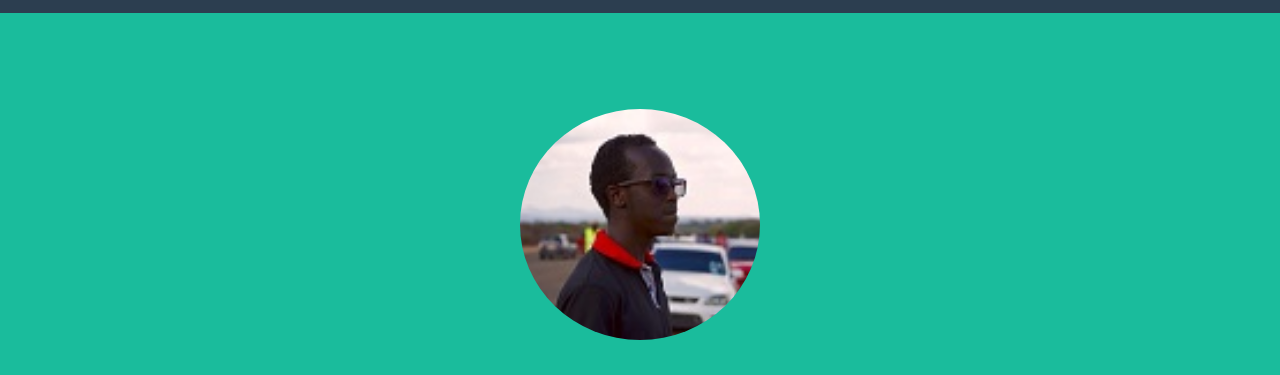
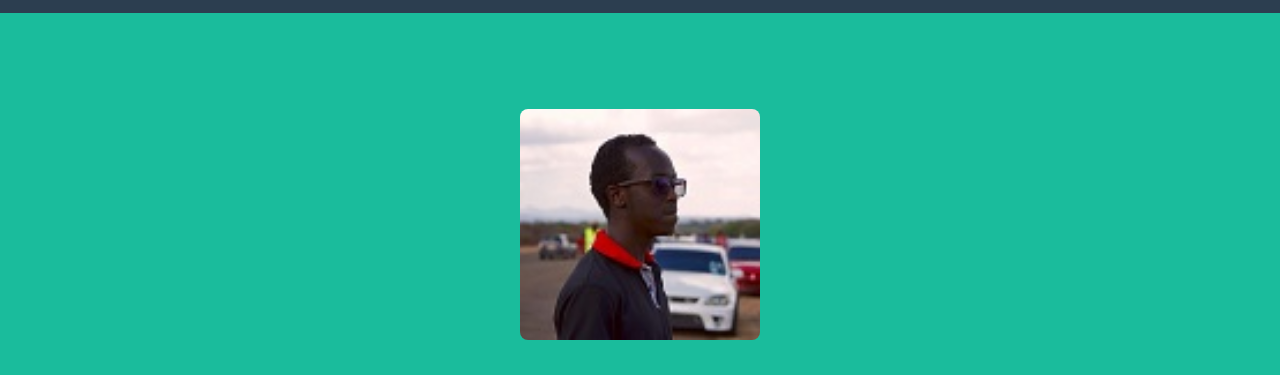
Before and after one commit to kiptechie/codepoet-portfolio, a website with bundled scripts: page index.html in a window 1280 px wide. Shown: the part 91-466 px from the top of the page. Built offline with nearby package versions, Linux system fonts and the light colour scheme.

Commit message:
Update index.html

```diff
--- a/index.html
+++ b/index.html
@@ -54,7 +54,7 @@
     <div class="container d-flex align-items-center flex-column">
 
       <!-- Masthead Avatar Image -->
-      <img class="masthead-avatar mb-5 img-round" src="img/me.jpg" alt="Avatar">
+      <img class="masthead-avatar mb-5 rounded img-round" src="img/me.jpg" alt="Avatar">
 
       <!-- Masthead Heading -->
       <h1 class="masthead-heading text-uppercase mb-0">TIMOTHY KIPKORIR SEREM</h1>
```
